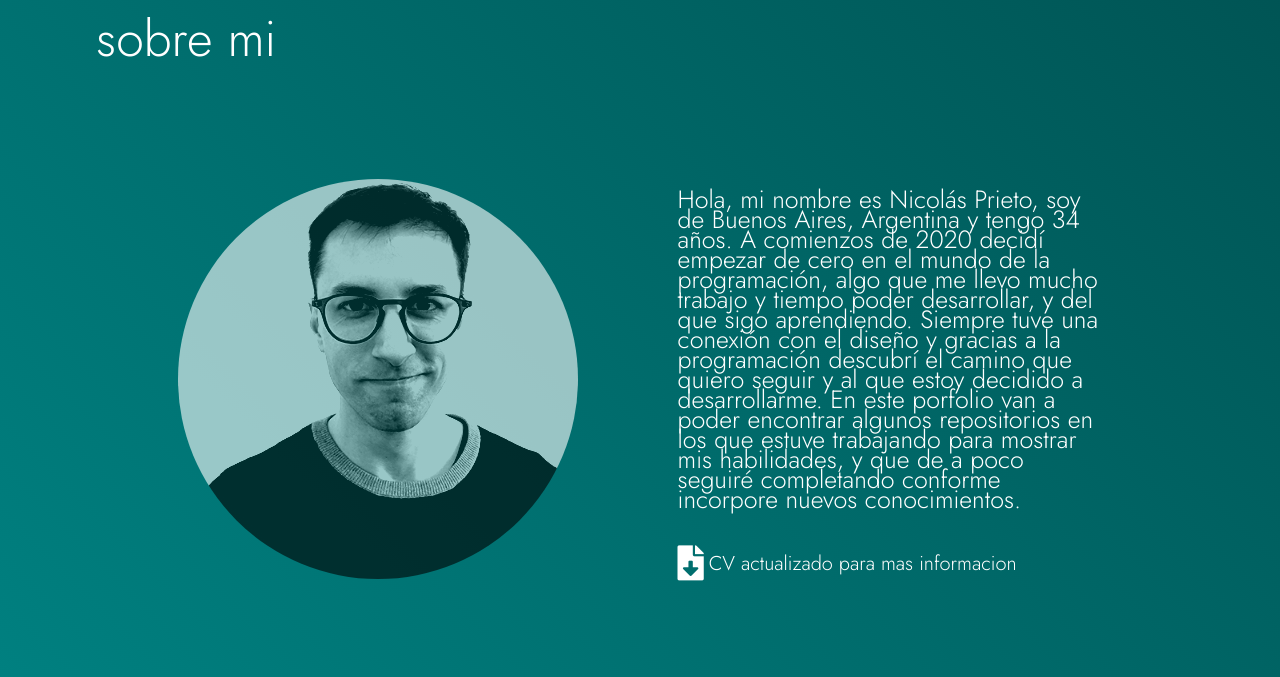
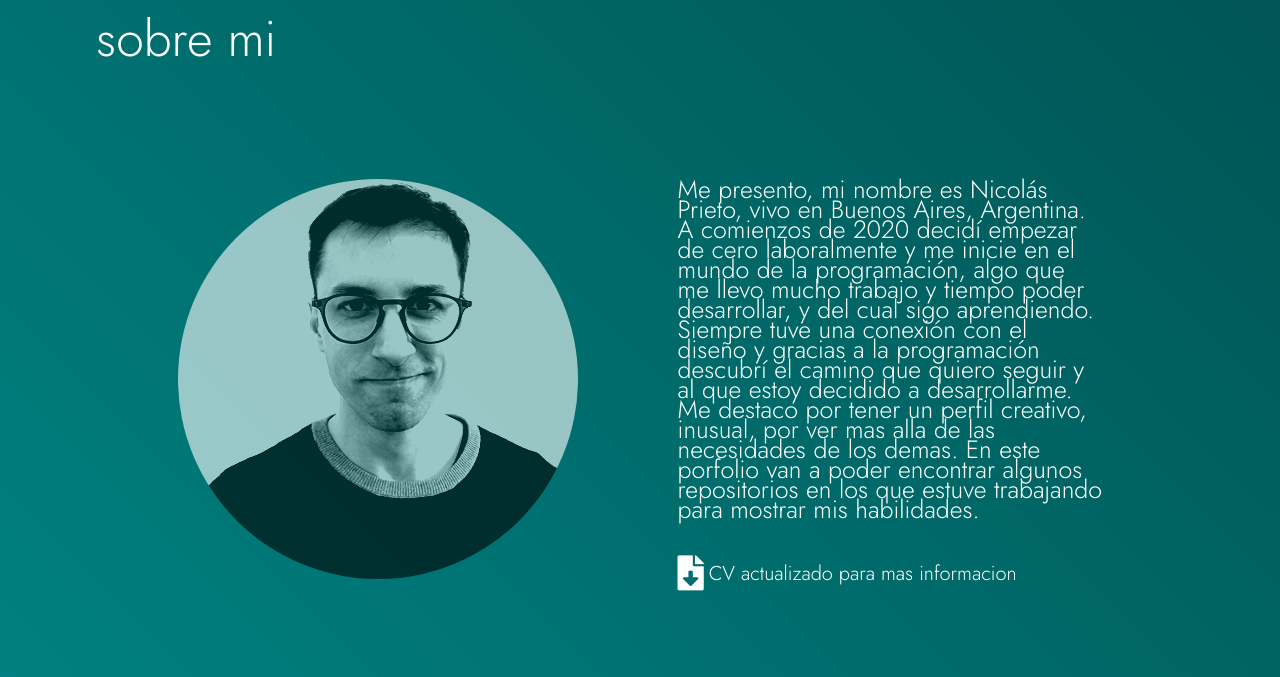
Before and after one commit to prtncls/portfolio, a plain HTML site: page index.html in a window 1280 px wide. Shown: the part 123-800 px from the top of the page. Drawn offline with Linux system fonts and the light colour scheme.

Commit message:
about
cambio de bio
cv actualizado

```diff
--- a/index.html
+++ b/index.html
@@ -42,18 +42,15 @@
             <div class="picAndText">
                 <img class="profilePic" src="./img/profilePic.jpg">
                 <div class="profileBio">
-                    <p>Hola, mi nombre es Nicolás Prieto, soy de Buenos Aires, Argentina y tengo 34 años. A comienzos de
-                        2020 decidí empezar de cero en el mundo de la programación, algo que me llevo mucho trabajo y
-                        tiempo
-                        poder desarrollar, y del que sigo aprendiendo. Siempre tuve una conexión con
-                        el
-                        diseño y gracias a la programación descubrí el camino que quiero seguir y al que estoy decidido
-                        a
-                        desarrollarme. En este porfolio van a poder encontrar algunos repositorios en los que estuve
-                        trabajando para mostrar mis habilidades, y que de a poco seguiré completando conforme incorpore
-                        nuevos conocimientos.</p>
+                    <p>Me presento, mi nombre es Nicolás Prieto, vivo en Buenos Aires, Argentina. A comienzos de 2020 decidí
+                        empezar de cero laboralmente y me inicie en el mundo de la programación, algo que me llevo mucho
+                        trabajo y tiempo poder desarrollar, y del cual sigo aprendiendo. Siempre tuve una conexión con el diseño
+                        y gracias a la programación descubrí el camino que quiero seguir y al que estoy decidido a desarrollarme.
+                        Me destaco por tener un perfil creativo, inusual, por ver mas alla de las necesidades de los demas. En
+                        este porfolio van a poder encontrar algunos repositorios en los que estuve trabajando para mostrar mis
+                        habilidades.</p>
                     <div class="cvInfo">
-                        <a href="./other/nicolasPrieto_cv_2021.pdf"><i class="fas fa-file-download"></i></a>
+                        <a href="./other/nicolasPrieto_cv_2022.pdf"><i class="fas fa-file-download"></i></a>
                         <p>CV actualizado para mas informacion</p>
                     </div>
                 </div>
```
